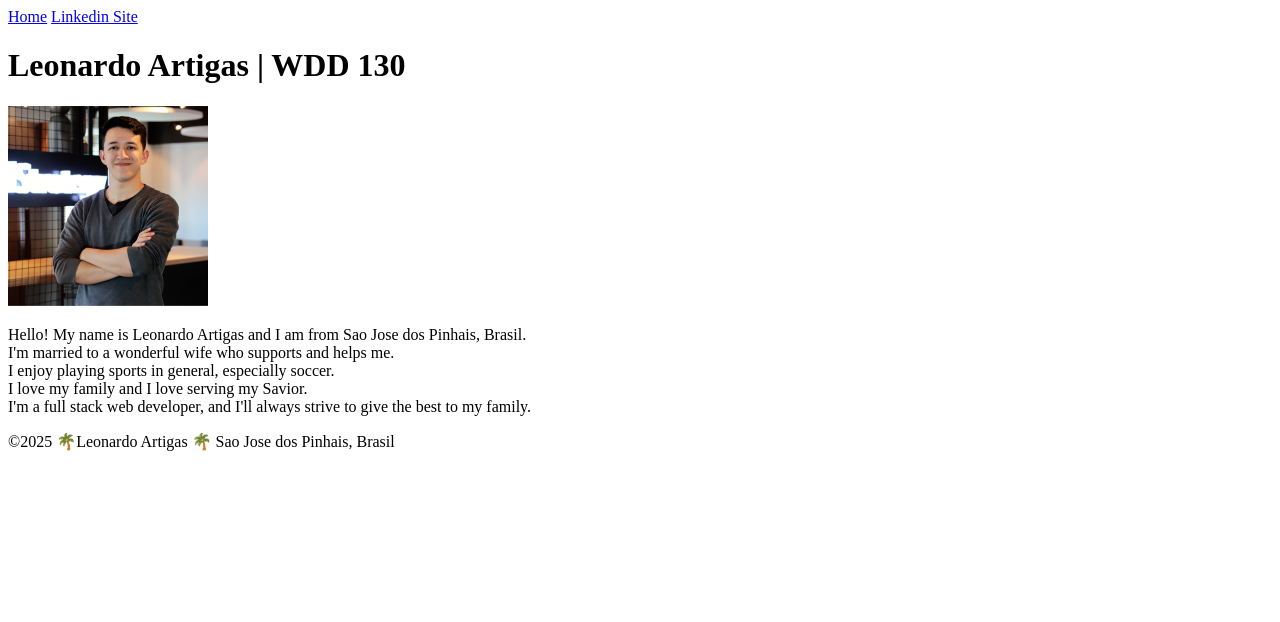
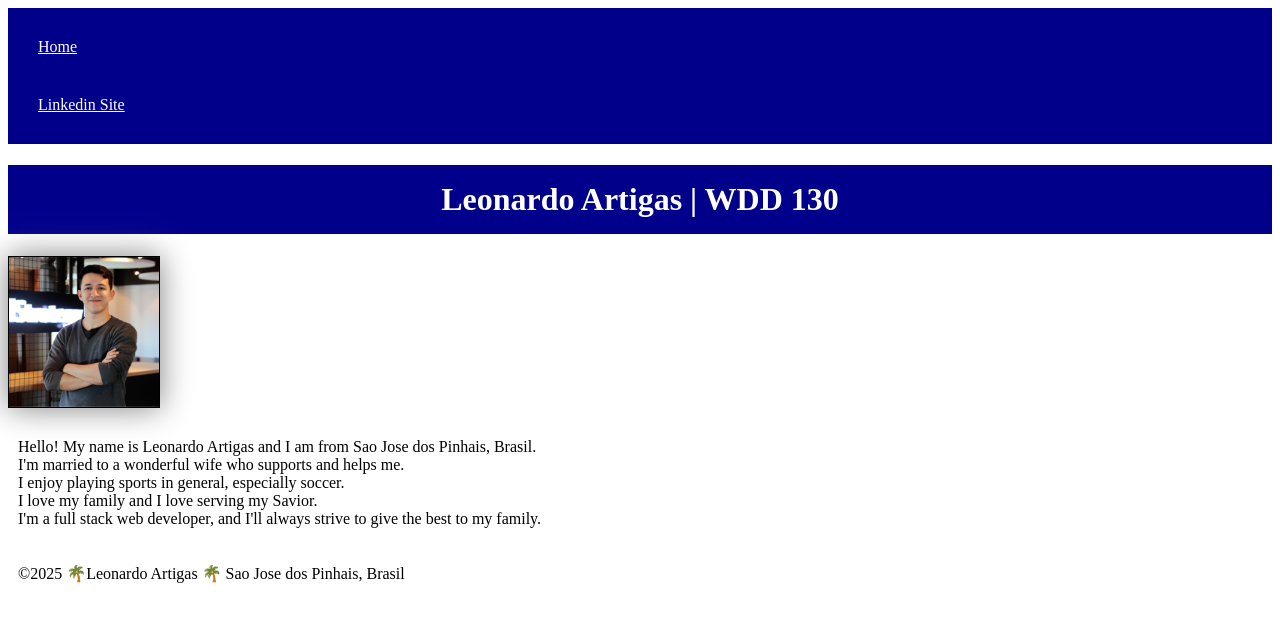
Before and after one commit to artigasleo/wdd130, a plain HTML site: page index.html in a window 1280 px wide. Drawn offline with Linux system fonts and the light colour scheme.

Commit message:
test css

```diff
--- a/index.html
+++ b/index.html
@@ -3,6 +3,7 @@
   <head>
     <meta charset="utf-8" />
     <meta name="viewport" content="width=device-width, initial-scale=1.0" />
+    <link rel="stylesheet" href="styles/styles.css">
     <title>Leonardo Artigas | WDD 130</title>
   </head>
   <body>
--- a/styles/styles.css
+++ b/styles/styles.css
@@ -4,3 +4,25 @@ h1 {
     padding: 16px;
     text-align: center;
 }
+
+nav {
+    background-color: darkblue;
+    padding: 10px;
+}
+
+nav a {
+    color: white;
+    display: block;
+    padding: 20px;
+}
+
+img {
+    width: 150px;
+    height: auto;
+    border: 1px solid black;
+    box-shadow: 0 0 30px gray;
+}
+
+p {
+    padding: 10px;
+}
```
